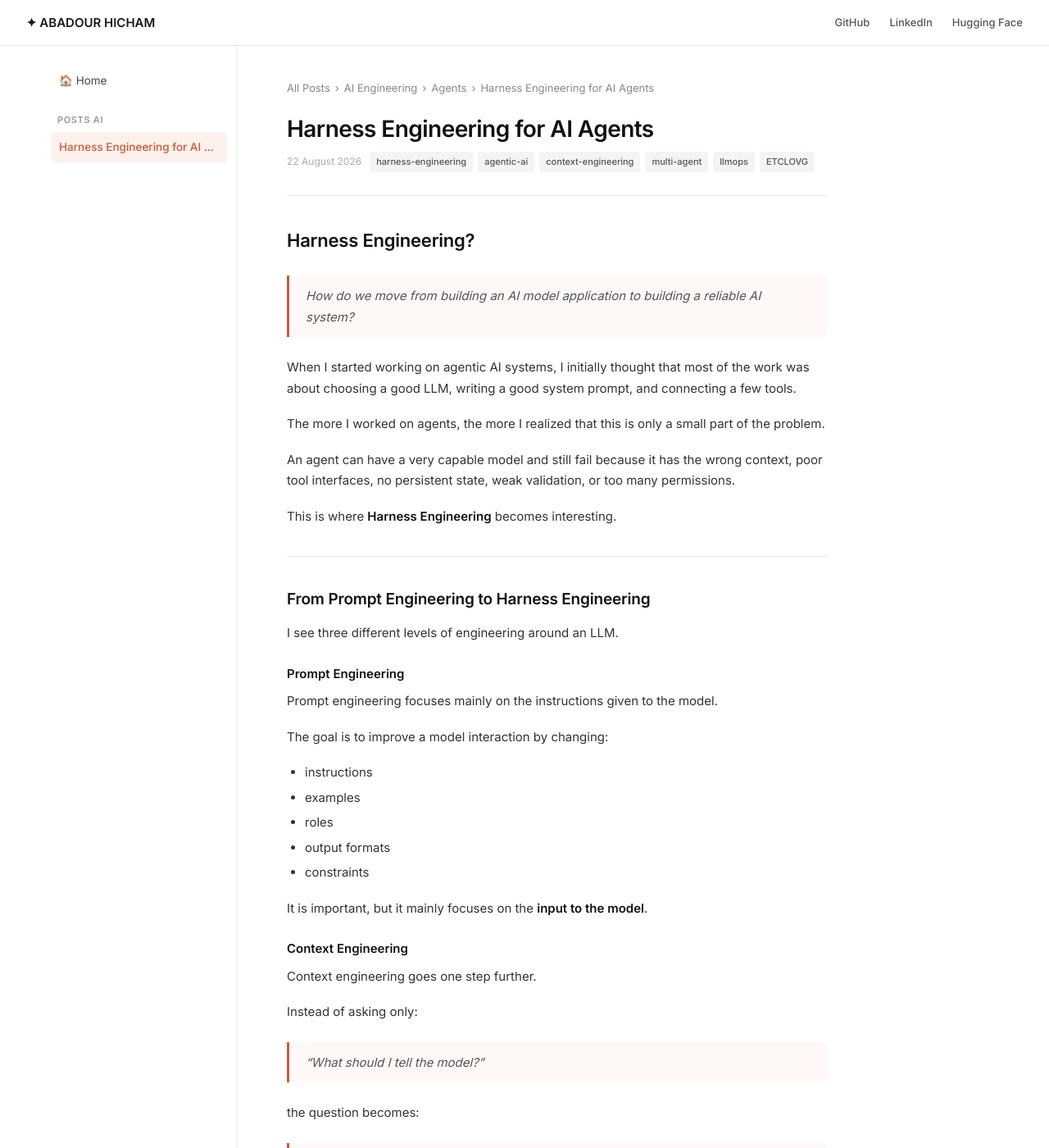
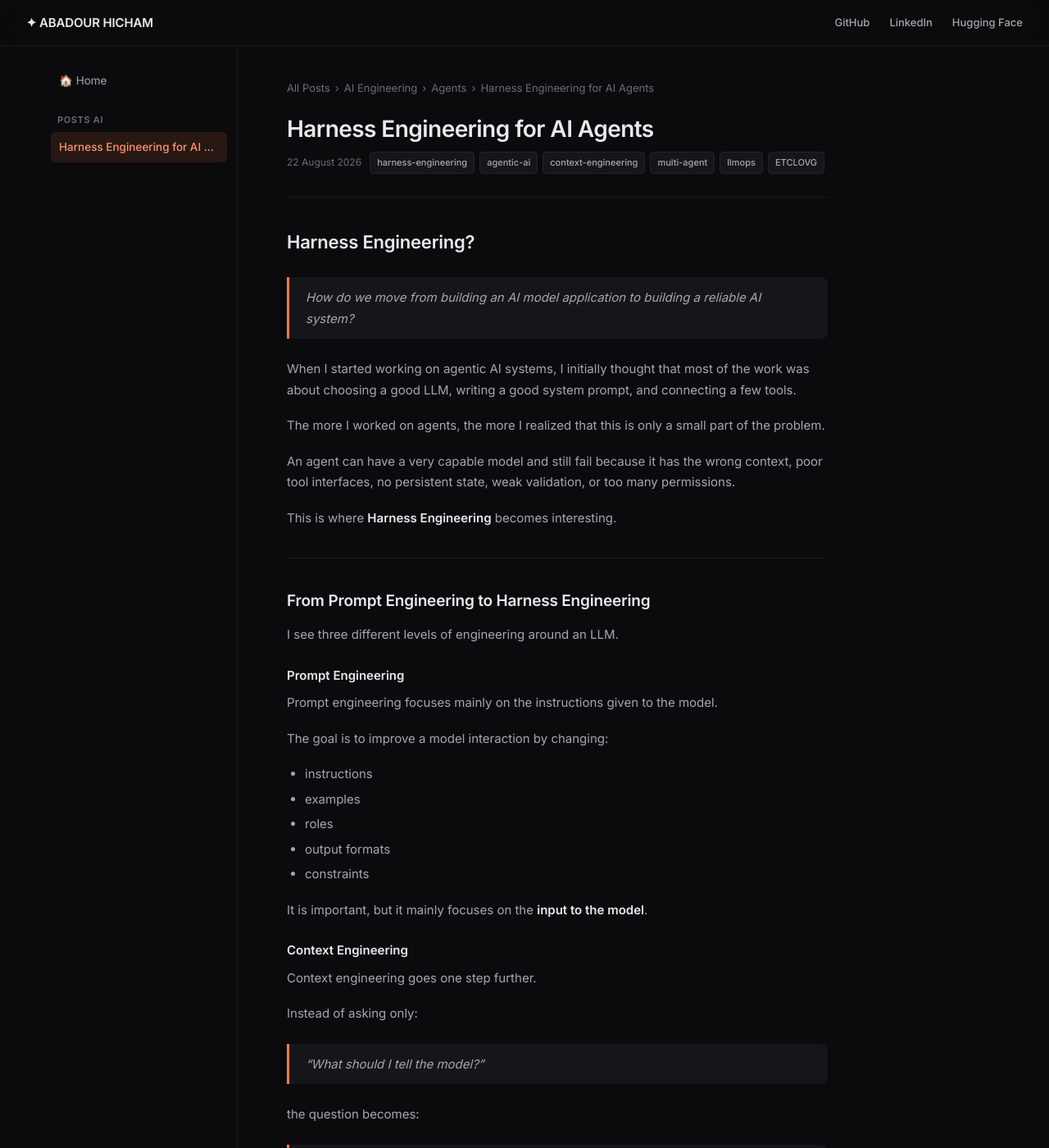
Before and after one commit to Apyhtml20/Docs.io, a Jekyll site: the page built from docs/_posts/2026-08-22-harness-engineering-for-ai-agents.md, in a window 1280 px wide and 1400 px high. Shown: the whole window at 82% size. Built offline with Jekyll 4.4.1, drawn with Linux system fonts in a browser that asks for light colours.

Commit message:
Redesign site in dark mode with a proper color system
- Introduce CSS custom properties for a cohesive dark palette
  (background, surface, text, accent) instead of the old light theme
- Add Rouge syntax-highlighting colors for code blocks (previously
  unstyled/monochrome)
- Add hover/focus-visible states, custom scrollbar, and text selection
  color for a more polished feel
- Fix header GitHub/LinkedIn/HuggingFace links: site.author.linkedin
  and HuggingFace are already full URLs, so the layout was
  concatenating a domain prefix on top and producing broken links

```diff
--- a/docs/_layouts/default.html
+++ b/docs/_layouts/default.html
@@ -3,6 +3,8 @@
 <head>
   <meta charset="UTF-8" />
   <meta name="viewport" content="width=device-width, initial-scale=1.0" />
+  <meta name="color-scheme" content="dark" />
+  <meta name="theme-color" content="#0b0b0d" />
   <title>{% if page.title %}{{ page.title }} — {% endif %}{{ site.title }}</title>
   <meta name="description" content="{{ page.excerpt | default: site.description | strip_html | truncate: 160 }}" />
   <link rel="preconnect" href="https://fonts.googleapis.com" />
@@ -18,8 +20,8 @@
     </div>
     <nav class="topnav-links">
       <a href="https://github.com/{{ site.author.github }}" target="_blank">GitHub</a>
-      <a href="https://linkedin.com/in/{{ site.author.linkedin }}" target="_blank">LinkedIn</a>
-      <a href="https://huggingface.co/{{ site.author.HuggingFace }}" target="_blank">Hugging Face</a>
+      <a href="{{ site.author.linkedin }}" target="_blank">LinkedIn</a>
+      <a href="{{ site.author.HuggingFace }}" target="_blank">Hugging Face</a>
     </nav>
   </header>
 
--- a/docs/assets/css/style.css
+++ b/docs/assets/css/style.css
@@ -1,16 +1,63 @@
+/* ── Design tokens ── */
+:root {
+  --bg: #0b0b0d;
+  --bg-nav: rgba(11, 11, 13, 0.82);
+  --surface: #16161a;
+  --surface-hover: #1c1c21;
+  --border: #232329;
+  --border-soft: #1a1a1f;
+
+  --text: #e9e9ee;
+  --text-secondary: #a6a6b3;
+  --text-muted: #6c6c78;
+
+  --accent: #ff7a47;
+  --accent-strong: #ff9268;
+  --accent-soft: rgba(255, 122, 71, 0.12);
+  --accent-border: rgba(255, 122, 71, 0.35);
+
+  --code-comment: #74747f;
+  --code-keyword: #ff7a9e;
+  --code-string: #9ece6a;
+  --code-number: #e5c07b;
+  --code-function: #61afef;
+  --code-class: #c792ea;
+  --code-tag: #56c9d6;
+
+  --radius: 8px;
+  --shadow: 0 8px 24px rgba(0, 0, 0, 0.35);
+}
+
 /* ── Reset & Base ── */
 *, *::before, *::after { box-sizing: border-box; margin: 0; padding: 0; }
+
+html { color-scheme: dark; }
 
 body {
   font-family: 'Inter', -apple-system, BlinkMacSystemFont, sans-serif;
   font-size: 15px;
   line-height: 1.7;
-  color: #1a1a1a;
-  background: #fff;
+  color: var(--text);
+  background: var(--bg);
+  -webkit-font-smoothing: antialiased;
 }
 
-a { color: #c75c3a; text-decoration: none; }
-a:hover { text-decoration: underline; }
+a { color: var(--accent); text-decoration: none; }
+a:hover { color: var(--accent-strong); text-decoration: underline; }
+
+::selection { background: var(--accent-soft); color: var(--accent-strong); }
+
+:focus-visible {
+  outline: 2px solid var(--accent);
+  outline-offset: 2px;
+  border-radius: 4px;
+}
+
+/* Scrollbars */
+* { scrollbar-color: #2c2c33 transparent; scrollbar-width: thin; }
+*::-webkit-scrollbar { width: 8px; height: 8px; }
+*::-webkit-scrollbar-thumb { background: #2c2c33; border-radius: 8px; }
+*::-webkit-scrollbar-thumb:hover { background: #38383f; }
 
 /* ── Top Nav ── */
 .topnav {
@@ -22,15 +69,19 @@ a:hover { text-decoration: underline; }
   justify-content: space-between;
   padding: 0 32px;
   height: 56px;
-  background: #fff;
-  border-bottom: 1px solid #e8e8e8;
+  background: var(--bg-nav);
+  backdrop-filter: blur(10px);
+  -webkit-backdrop-filter: blur(10px);
+  border-bottom: 1px solid var(--border-soft);
 }
 
 .site-logo {
   font-size: 15px;
   font-weight: 600;
-  color: #1a1a1a;
+  color: var(--text);
+  letter-spacing: -0.01em;
 }
+.site-logo:hover { color: var(--text); text-decoration: none; }
 
 .topnav-links {
   display: flex;
@@ -40,10 +91,10 @@ a:hover { text-decoration: underline; }
 
 .topnav-links a {
   font-size: 13px;
-  color: #555;
+  color: var(--text-secondary);
   font-weight: 500;
 }
-.topnav-links a:hover { color: #1a1a1a; text-decoration: none; }
+.topnav-links a:hover { color: var(--text); text-decoration: none; }
 
 /* ── Layout ── */
 .layout {
@@ -57,7 +108,7 @@ a:hover { text-decoration: underline; }
 .sidebar {
   width: 240px;
   flex-shrink: 0;
-  border-right: 1px solid #e8e8e8;
+  border-right: 1px solid var(--border-soft);
   padding: 24px 0;
   position: sticky;
   top: 56px;
@@ -75,7 +126,7 @@ a:hover { text-decoration: underline; }
   font-weight: 600;
   text-transform: uppercase;
   letter-spacing: 0.06em;
-  color: #999;
+  color: var(--text-muted);
   padding: 14px 8px 5px;
 }
 
@@ -84,15 +135,15 @@ a:hover { text-decoration: underline; }
   padding: 7px 10px;
   border-radius: 6px;
   font-size: 13.5px;
-  color: #444;
+  color: var(--text-secondary);
   margin-bottom: 1px;
-  transition: background 0.1s;
+  transition: background 0.15s, color 0.15s;
   white-space: nowrap;
   overflow: hidden;
   text-overflow: ellipsis;
 }
-.sidebar-item:hover { background: #f5f5f5; color: #1a1a1a; text-decoration: none; }
-.sidebar-item.active { background: #fef0eb; color: #c75c3a; font-weight: 500; }
+.sidebar-item:hover { background: var(--surface-hover); color: var(--text); text-decoration: none; }
+.sidebar-item.active { background: var(--accent-soft); color: var(--accent-strong); font-weight: 500; }
 
 /* ── Main ── */
 .main {
@@ -109,22 +160,22 @@ a:hover { text-decoration: underline; }
   align-items: center;
   gap: 6px;
   font-size: 13px;
-  color: #888;
+  color: var(--text-muted);
   margin-bottom: 22px;
 }
-.breadcrumb a { color: #888; }
-.breadcrumb a:hover { color: #c75c3a; text-decoration: none; }
+.breadcrumb a { color: var(--text-muted); }
+.breadcrumb a:hover { color: var(--accent); text-decoration: none; }
 
 /* ── Page title ── */
 .page-title {
   font-size: 28px;
   font-weight: 700;
-  color: #111;
+  color: var(--text);
   line-height: 1.25;
   letter-spacing: -0.02em;
   margin-bottom: 10px;
 }
-.page-date { font-size: 13px; color: #888; margin-bottom: 8px; }
+.page-date { font-size: 13px; color: var(--text-muted); margin-bottom: 8px; }
 
 .post-header-meta {
   display: flex;
@@ -136,29 +187,29 @@ a:hover { text-decoration: underline; }
 .post-header-tags { display: flex; flex-wrap: wrap; gap: 6px; }
 
 /* ── Divider ── */
-.divider { height: 1px; background: #ebebeb; margin: 28px 0; }
+.divider { height: 1px; background: var(--border-soft); margin: 28px 0; }
 
 /* ── Article Body ── */
-.article-body { color: #333; }
+.article-body { color: var(--text-secondary); }
 
 .article-body p { margin-bottom: 18px; }
-.article-body strong { color: #111; font-weight: 600; }
+.article-body strong { color: var(--text); font-weight: 600; }
 
 .article-body h1 {
   font-size: 22px;
   font-weight: 700;
-  color: #111;
+  color: var(--text);
   margin: 40px 0 14px;
   letter-spacing: -0.01em;
   padding-top: 8px;
-  border-top: 1px solid #ebebeb;
+  border-top: 1px solid var(--border-soft);
 }
 .article-body h1:first-child { border-top: none; margin-top: 0; }
 
 .article-body h2 {
   font-size: 19px;
   font-weight: 700;
-  color: #111;
+  color: var(--text);
   margin: 36px 0 12px;
   letter-spacing: -0.01em;
 }
@@ -166,7 +217,7 @@ a:hover { text-decoration: underline; }
 .article-body h3 {
   font-size: 15px;
   font-weight: 600;
-  color: #111;
+  color: var(--text);
   margin: 24px 0 8px;
 }
 
@@ -178,17 +229,17 @@ a:hover { text-decoration: underline; }
 
 .article-body li {
   margin-bottom: 5px;
-  color: #333;
+  color: var(--text-secondary);
 }
 
 .article-body blockquote {
-  border-left: 3px solid #c75c3a;
+  border-left: 3px solid var(--accent);
   margin: 24px 0;
   padding: 12px 20px;
-  background: #fef9f7;
-  border-radius: 0 6px 6px 0;
+  background: var(--surface);
+  border-radius: 0 var(--radius) var(--radius) 0;
   font-style: italic;
-  color: #555;
+  color: var(--text-secondary);
 }
 .article-body blockquote p { margin: 0; }
 
@@ -196,35 +247,53 @@ a:hover { text-decoration: underline; }
 .article-body code {
   font-family: 'JetBrains Mono', monospace;
   font-size: 12.5px;
-  background: #f4f4f4;
+  background: var(--surface);
   padding: 2px 5px;
   border-radius: 3px;
-  color: #c75c3a;
+  color: var(--accent-strong);
 }
 
-.article-body pre {
-  background: #f8f8f8;
-  border: 1px solid #e8e8e8;
-  border-radius: 8px;
+.article-body pre,
+.highlight {
+  background: var(--surface);
+  border: 1px solid var(--border);
+  border-radius: var(--radius);
   padding: 18px 20px;
   overflow-x: auto;
   margin: 16px 0 22px;
 }
 
-.article-body pre code {
+.article-body pre code,
+.highlight pre code {
   background: none;
   padding: 0;
-  color: #333;
+  color: var(--text);
   font-size: 12.5px;
   border-radius: 0;
+  font-family: 'JetBrains Mono', monospace;
 }
+
+/* Rouge syntax highlighting */
+.highlight .c, .highlight .c1, .highlight .cm, .highlight .cp { color: var(--code-comment); font-style: italic; }
+.highlight .k, .highlight .kd, .highlight .kn, .highlight .kp, .highlight .kr, .highlight .kt, .highlight .kc { color: var(--code-keyword); }
+.highlight .s, .highlight .s1, .highlight .s2, .highlight .sb, .highlight .sc,
+.highlight .sd, .highlight .se, .highlight .sh, .highlight .si, .highlight .sx, .highlight .ss { color: var(--code-string); }
+.highlight .m, .highlight .mf, .highlight .mh, .highlight .mi, .highlight .mo, .highlight .il { color: var(--code-number); }
+.highlight .nf, .highlight .fm { color: var(--code-function); }
+.highlight .nc, .highlight .nn, .highlight .bp { color: var(--code-class); }
+.highlight .nt { color: var(--code-tag); }
+.highlight .na, .highlight .nb, .highlight .no { color: var(--accent-strong); }
+.highlight .ow, .highlight .o { color: var(--code-tag); }
+.highlight .p { color: var(--text-secondary); }
+.highlight .err { color: #ff6b6b; }
+.highlight .gh, .highlight .gu { color: var(--text-muted); }
 
 /* ── Images ── */
 .article-body img,
 .article-body .doc-diagram {
   max-width: 100%;
-  border-radius: 8px;
-  border: 1px solid #e8e8e8;
+  border-radius: var(--radius);
+  border: 1px solid var(--border);
   margin: 24px 0;
   display: block;
 }
@@ -232,18 +301,19 @@ a:hover { text-decoration: underline; }
 /* ── HR ── */
 .article-body hr {
   border: none;
-  border-top: 1px solid #ebebeb;
+  border-top: 1px solid var(--border-soft);
   margin: 36px 0;
 }
 
 /* ── Tags ── */
 .tag {
   font-size: 11px;
-  background: #f4f4f4;
-  color: #555;
+  background: var(--surface);
+  color: var(--text-secondary);
   padding: 3px 8px;
   border-radius: 4px;
   font-weight: 500;
+  border: 1px solid var(--border);
 }
 
 .post-tag {
@@ -251,25 +321,28 @@ a:hover { text-decoration: underline; }
   font-weight: 600;
   text-transform: uppercase;
   letter-spacing: 0.05em;
-  background: #fef0eb;
-  color: #c75c3a;
+  background: var(--accent-soft);
+  color: var(--accent-strong);
   padding: 2px 8px;
   border-radius: 4px;
 }
 
-.post-date-sm { font-size: 12px; color: #aaa; }
+.post-date-sm { font-size: 12px; color: var(--text-muted); }
 
 /* ── Post list (index) ── */
 .post-list { display: flex; flex-direction: column; }
 
 .post-item {
   display: block;
-  padding: 16px 0;
-  border-bottom: 1px solid #f0f0f0;
+  padding: 16px;
+  margin: 0 -16px;
+  border-radius: var(--radius);
+  border-bottom: 1px solid var(--border-soft);
   color: inherit;
+  transition: background 0.15s;
 }
-.post-item:hover { text-decoration: none; }
-.post-item:hover .post-item-title { color: #c75c3a; }
+.post-item:hover { text-decoration: none; background: var(--surface); }
+.post-item:hover .post-item-title { color: var(--accent); }
 
 .post-item-meta {
   display: flex;
@@ -281,12 +354,12 @@ a:hover { text-decoration: underline; }
 .post-item-title {
   font-size: 15px;
   font-weight: 600;
-  color: #111;
+  color: var(--text);
   margin-bottom: 3px;
   transition: color 0.15s;
 }
 
-.post-item-desc { font-size: 13px; color: #777; line-height: 1.5; }
+.post-item-desc { font-size: 13px; color: var(--text-muted); line-height: 1.5; }
 
 /* ── Feedback ── */
 .feedback {
@@ -295,11 +368,11 @@ a:hover { text-decoration: underline; }
   gap: 16px;
   margin-bottom: 32px;
 }
-.feedback p { font-size: 14px; color: #666; margin: 0; }
+.feedback p { font-size: 14px; color: var(--text-secondary); margin: 0; }
 .feedback-btns { display: flex; gap: 8px; }
 .feedback-btns button {
-  background: none;
-  border: 1px solid #e0e0e0;
+  background: var(--surface);
+  border: 1px solid var(--border);
   border-radius: 50%;
   width: 36px;
   height: 36px;
@@ -307,46 +380,46 @@ a:hover { text-decoration: underline; }
   cursor: pointer;
   transition: border-color 0.15s, background 0.15s;
 }
-.feedback-btns button:hover { border-color: #c75c3a; background: #fef0eb; }
+.feedback-btns button:hover { border-color: var(--accent-border); background: var(--accent-soft); }
 
 /* ── Related ── */
-.related h3 { font-size: 15px; font-weight: 600; color: #111; margin-bottom: 10px; }
+.related h3 { font-size: 15px; font-weight: 600; color: var(--text); margin-bottom: 10px; }
 
 .related-item {
   display: flex;
   align-items: center;
   justify-content: space-between;
   padding: 12px 0;
-  border-bottom: 1px solid #f0f0f0;
+  border-bottom: 1px solid var(--border-soft);
   font-size: 14px;
-  color: #333;
+  color: var(--text-secondary);
 }
-.related-item:hover { color: #c75c3a; text-decoration: none; }
-.related-item span { color: #bbb; }
+.related-item:hover { color: var(--accent); text-decoration: none; }
+.related-item span { color: var(--text-muted); }
 
 /* ── Index prose ── */
 .main > p,
 .main > ul,
 .main > ol,
 .main > blockquote {
-  color: #333;
+  color: var(--text-secondary);
   margin-bottom: 16px;
 }
 .main > blockquote {
-  border-left: 3px solid #c75c3a;
+  border-left: 3px solid var(--accent);
   padding: 12px 20px;
-  background: #fef9f7;
-  border-radius: 0 6px 6px 0;
+  background: var(--surface);
+  border-radius: 0 var(--radius) var(--radius) 0;
   font-style: italic;
-  color: #555;
+  color: var(--text-secondary);
 }
 .main > h2 {
   font-size: 19px;
   font-weight: 700;
-  color: #111;
+  color: var(--text);
   margin: 36px 0 14px;
 }
-.main > strong { color: #111; font-weight: 600; }
+.main > strong { color: var(--text); font-weight: 600; }
 
 /* ── Responsive ── */
 @media (max-width: 768px) {
```
